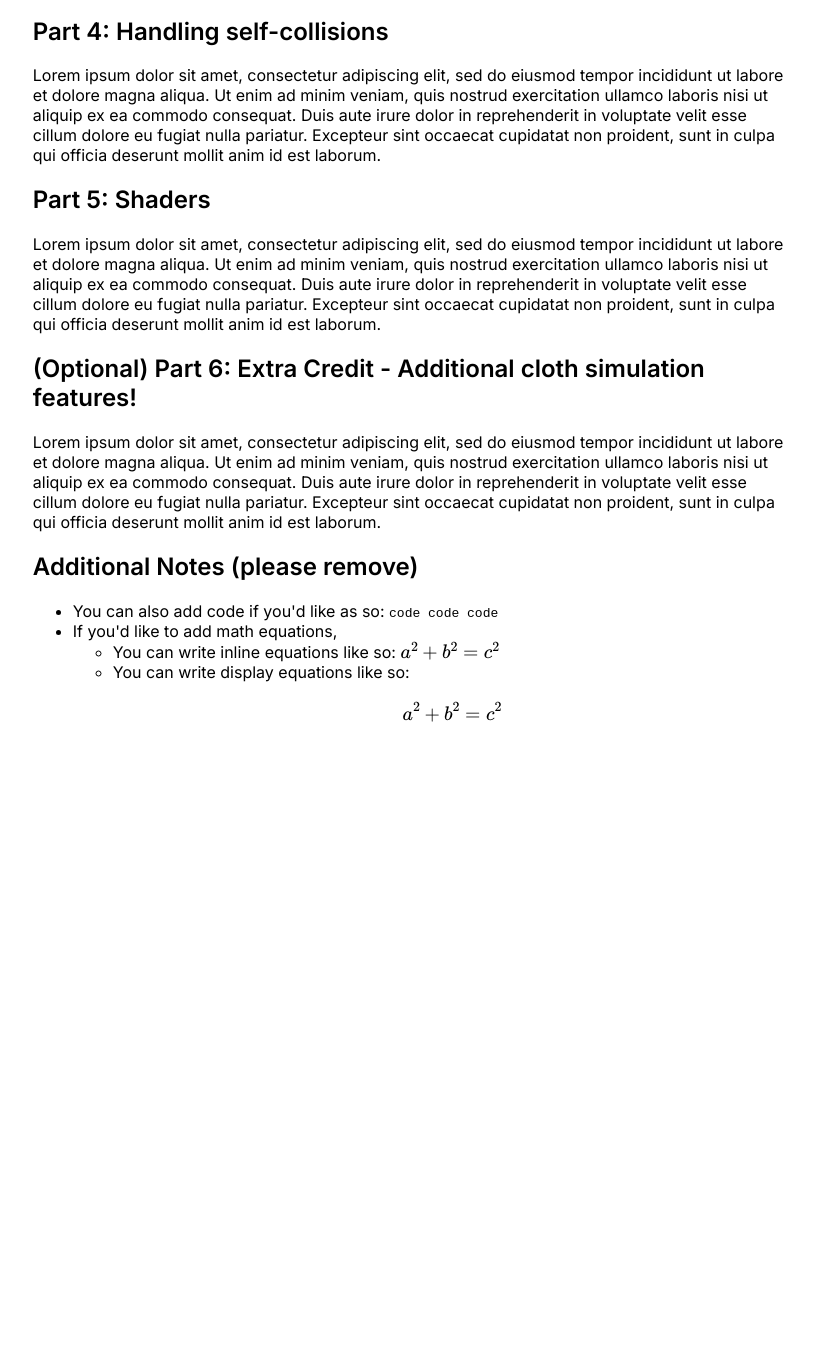
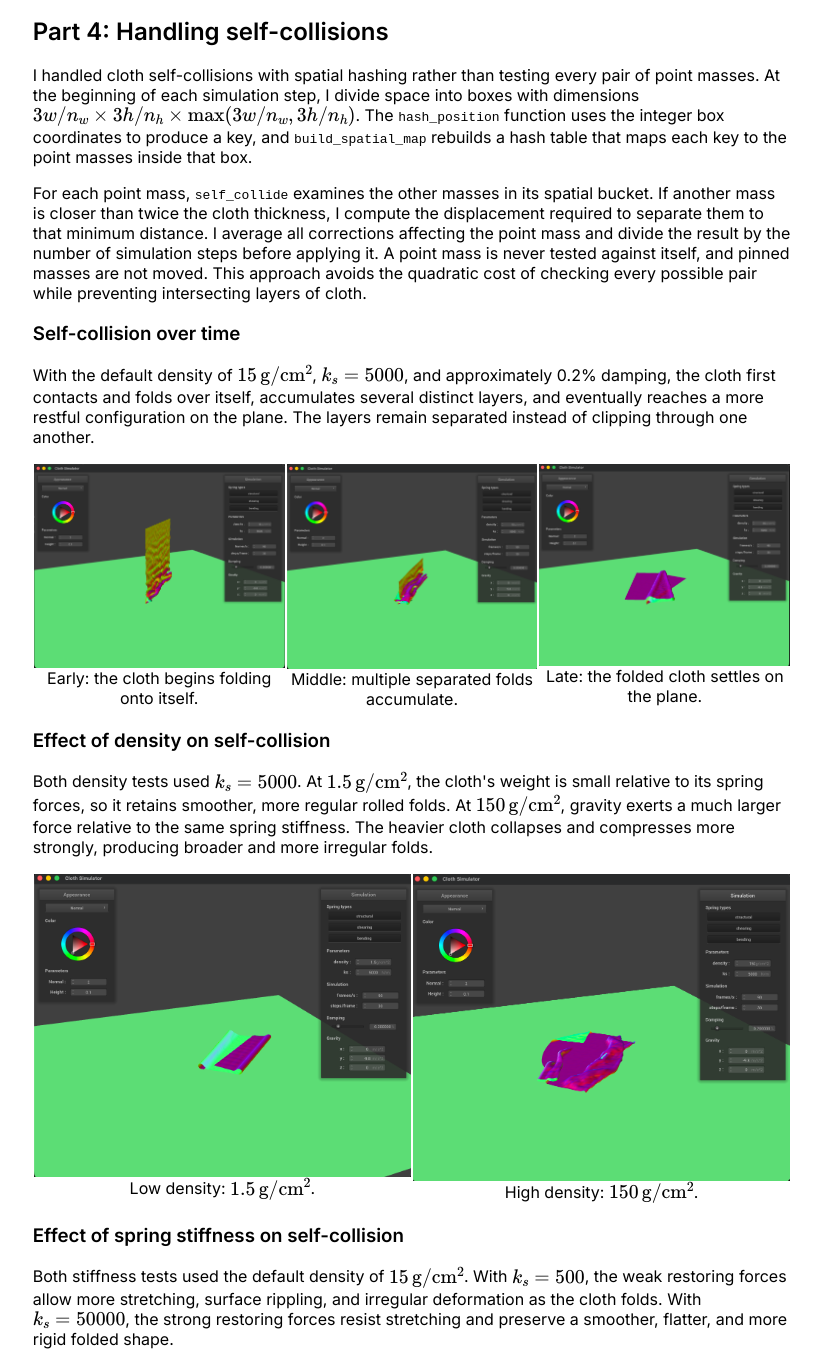
Before and after one commit to cal-cs184-student/hw4-omen-team-writeup, a plain HTML site: page index.html in a window 1280 px wide. Shown: the part 4700-6052 px from the top of the page, without its empty margins (228-1049 px from the left). Before the commit the page ends 5509 px from the top, so only its background shows below. Drawn offline with nearby package versions, Linux system fonts and the light colour scheme; some packages are replaced by stand-ins of ours.

Commit message:
Finish Part 4 writeup

```diff
--- a/index.html
+++ b/index.html
@@ -251,7 +251,108 @@
 		<!-- Add the final Phong-shaded plane screenshot here after completing Part 5. -->
 
 		<h2>Part 4: Handling self-collisions</h2>
-		Lorem ipsum dolor sit amet, consectetur adipiscing elit, sed do eiusmod tempor incididunt ut labore et dolore magna aliqua. Ut enim ad minim veniam, quis nostrud exercitation ullamco laboris nisi ut aliquip ex ea commodo consequat. Duis aute irure dolor in reprehenderit in voluptate velit esse cillum dolore eu fugiat nulla pariatur. Excepteur sint occaecat cupidatat non proident, sunt in culpa qui officia deserunt mollit anim id est laborum.
+		<p>
+			I handled cloth self-collisions with spatial hashing rather than testing every
+			pair of point masses. At the beginning of each simulation step, I divide space
+			into boxes with dimensions
+			\(3w/n_w \times 3h/n_h \times \max(3w/n_w, 3h/n_h)\).
+			The <code>hash_position</code> function uses the integer box coordinates to
+			produce a key, and <code>build_spatial_map</code> rebuilds a hash table that
+			maps each key to the point masses inside that box.
+		</p>
+
+		<p>
+			For each point mass, <code>self_collide</code> examines the other masses in its
+			spatial bucket. If another mass is closer than twice the cloth thickness, I
+			compute the displacement required to separate them to that minimum distance.
+			I average all corrections affecting the point mass and divide the result by
+			the number of simulation steps before applying it. A point mass is never tested
+			against itself, and pinned masses are not moved. This approach avoids the
+			quadratic cost of checking every possible pair while preventing intersecting
+			layers of cloth.
+		</p>
+
+		<h3>Self-collision over time</h3>
+		<p>
+			With the default density of \(15\,\mathrm{g/cm^2}\), \(k_s = 5000\), and
+			approximately 0.2% damping, the cloth first contacts and folds over itself,
+			accumulates several distinct layers, and eventually reaches a more restful
+			configuration on the plane. The layers remain separated instead of clipping
+			through one another.
+		</p>
+		<table style="width: 100%; text-align: center; border-collapse: collapse;">
+			<tr>
+				<td style="width: 33.33%; vertical-align: top;">
+					<img src="assets/part4_default_early.png"
+					     alt="Early stage of cloth self-collision"
+					     style="width: 100%; max-width: 500px;"/>
+					<figcaption>Early: the cloth begins folding onto itself.</figcaption>
+				</td>
+				<td style="width: 33.33%; vertical-align: top;">
+					<img src="assets/part4_default_middle.png"
+					     alt="Middle stage of cloth self-collision"
+					     style="width: 100%; max-width: 500px;"/>
+					<figcaption>Middle: multiple separated folds accumulate.</figcaption>
+				</td>
+				<td style="width: 33.33%; vertical-align: top;">
+					<img src="assets/part4_default_late.png"
+					     alt="Late resting stage of cloth self-collision"
+					     style="width: 100%; max-width: 500px;"/>
+					<figcaption>Late: the folded cloth settles on the plane.</figcaption>
+				</td>
+			</tr>
+		</table>
+
+		<h3>Effect of density on self-collision</h3>
+		<p>
+			Both density tests used \(k_s = 5000\). At
+			\(1.5\,\mathrm{g/cm^2}\), the cloth's weight is small relative to its spring
+			forces, so it retains smoother, more regular rolled folds. At
+			\(150\,\mathrm{g/cm^2}\), gravity exerts a much larger force relative to the
+			same spring stiffness. The heavier cloth collapses and compresses more strongly,
+			producing broader and more irregular folds.
+		</p>
+		<table style="width: 100%; text-align: center; border-collapse: collapse;">
+			<tr>
+				<td style="width: 50%; vertical-align: top;">
+					<img src="assets/part4_low_density.png"
+					     alt="Self-colliding cloth with density 1.5"
+					     style="width: 100%; max-width: 600px;"/>
+					<figcaption>Low density: \(1.5\,\mathrm{g/cm^2}\).</figcaption>
+				</td>
+				<td style="width: 50%; vertical-align: top;">
+					<img src="assets/part4_high_density.png"
+					     alt="Self-colliding cloth with density 150"
+					     style="width: 100%; max-width: 600px;"/>
+					<figcaption>High density: \(150\,\mathrm{g/cm^2}\).</figcaption>
+				</td>
+			</tr>
+		</table>
+
+		<h3>Effect of spring stiffness on self-collision</h3>
+		<p>
+			Both stiffness tests used the default density of
+			\(15\,\mathrm{g/cm^2}\). With \(k_s = 500\), the weak restoring forces allow
+			more stretching, surface rippling, and irregular deformation as the cloth folds.
+			With \(k_s = 50000\), the strong restoring forces resist stretching and preserve
+			a smoother, flatter, and more rigid folded shape.
+		</p>
+		<table style="width: 100%; text-align: center; border-collapse: collapse;">
+			<tr>
+				<td style="width: 50%; vertical-align: top;">
+					<img src="assets/part4_low_ks.png"
+					     alt="Self-colliding cloth with ks equal to 500"
+					     style="width: 100%; max-width: 600px;"/>
+					<figcaption>Low stiffness: \(k_s = 500\).</figcaption>
+				</td>
+				<td style="width: 50%; vertical-align: top;">
+					<img src="assets/part4_high_ks.png"
+					     alt="Self-colliding cloth with ks equal to 50000"
+					     style="width: 100%; max-width: 600px;"/>
+					<figcaption>High stiffness: \(k_s = 50000\).</figcaption>
+				</td>
+			</tr>
+		</table>
 
 		<h2>Part 5: Shaders</h2>
 		Lorem ipsum dolor sit amet, consectetur adipiscing elit, sed do eiusmod tempor incididunt ut labore et dolore magna aliqua. Ut enim ad minim veniam, quis nostrud exercitation ullamco laboris nisi ut aliquip ex ea commodo consequat. Duis aute irure dolor in reprehenderit in voluptate velit esse cillum dolore eu fugiat nulla pariatur. Excepteur sint occaecat cupidatat non proident, sunt in culpa qui officia deserunt mollit anim id est laborum.
```
Also changed, not shown: assets/part4_default_early.png (added), assets/part4_default_late.png (added), assets/part4_default_middle.png (added), assets/part4_high_density.png (added), assets/part4_high_ks.png (added), assets/part4_low_density.png (added), assets/part4_low_ks.png (added).
